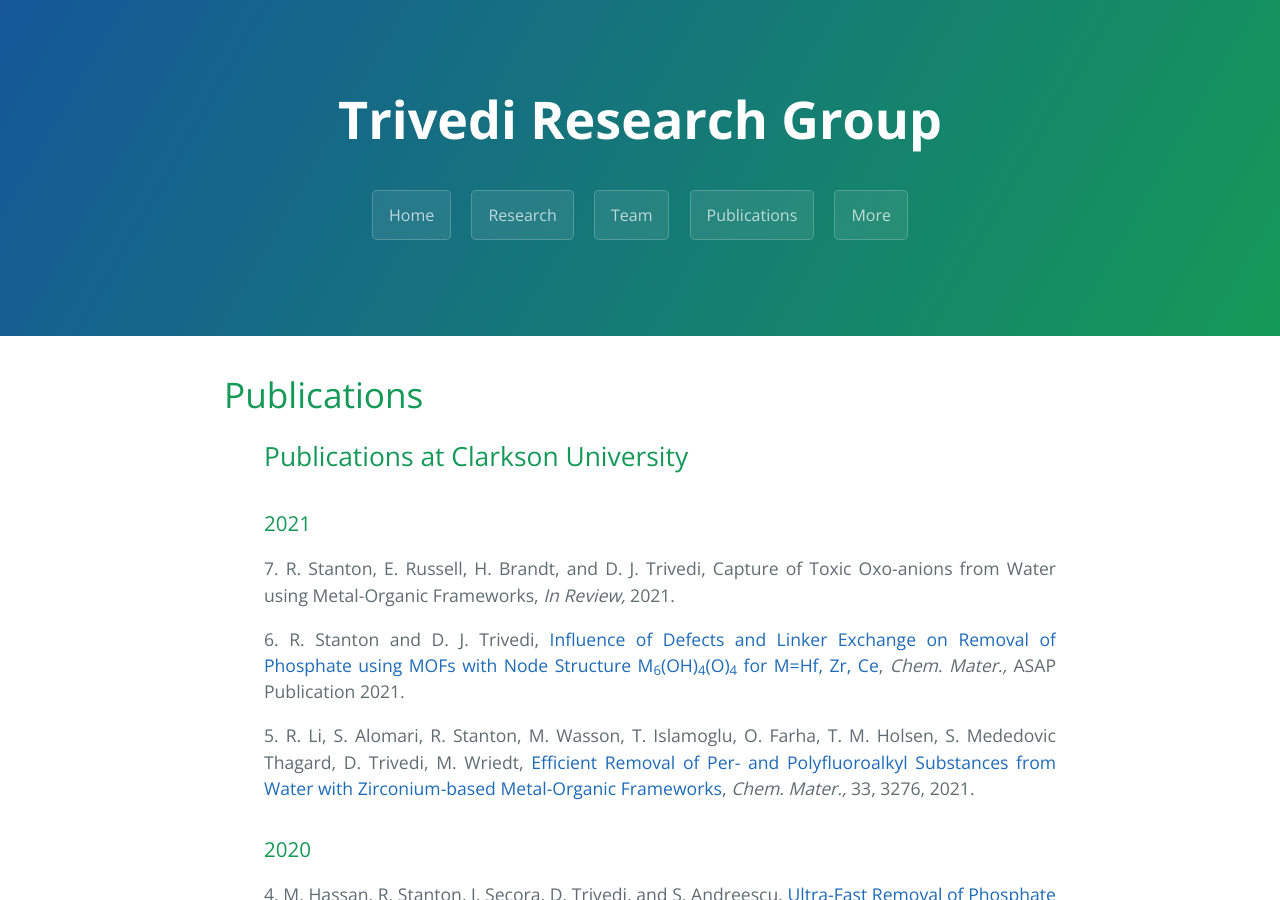
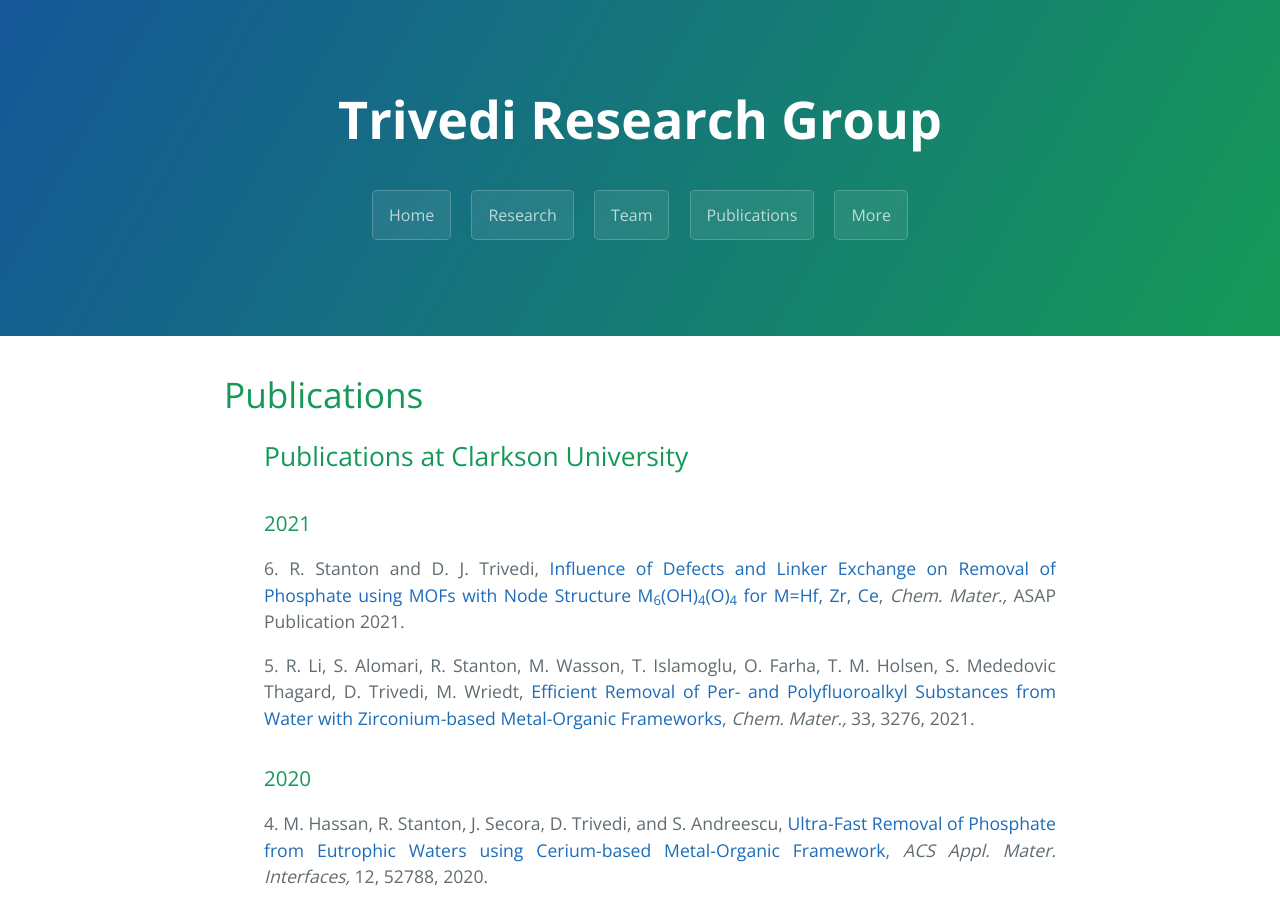
Before and after one commit to dharatrivedi/dharatrivedi.github.io, a Jekyll site: the page built from publication.html, in a window 1280 px wide and 900 px high. Built offline with Jekyll 4.4.1, drawn with Linux system fonts in a browser that asks for light colours.

Commit message:
Update publication.html

```diff
--- a/publication.html
+++ b/publication.html
@@ -8,8 +8,6 @@ title: {{ site.name }}
   <ul class="clearfix" style="text-align:justify">
     <h2>Publications at Clarkson University</h2>
     <h3>2021</h3>
-      7. R. Stanton, E. Russell, H. Brandt, and D. J. Trivedi, Capture of Toxic Oxo-anions from Water using Metal-Organic Frameworks, <i> In Review,</i> 2021.<br />
-      <p> </p>
       6. R. Stanton and D. J. Trivedi, <a href="https://doi.org/10.1021/acs.chemmater.1c01521"> Influence of Defects and Linker Exchange on Removal of Phosphate using MOFs with Node Structure M<sub>6</sub>(OH)<sub>4</sub>(O)<sub>4</sub> for M=Hf, Zr, Ce</a>, <i> Chem. Mater.,</i> ASAP Publication 2021.<br />
       <p> </p>
       5. R. Li, S. Alomari, R. Stanton, M. Wasson, T. Islamoglu, O. Farha, T. M. Holsen, S. Mededovic Thagard, D. Trivedi, M. Wriedt, <a href="https://doi.org/10.1021/acs.chemmater.1c00324"> Efficient Removal of Per- and Polyfluoroalkyl Substances from Water with Zirconium-based Metal-Organic Frameworks</a>, <i> Chem. Mater.,</i> 33, 3276, 2021.<br />
```
